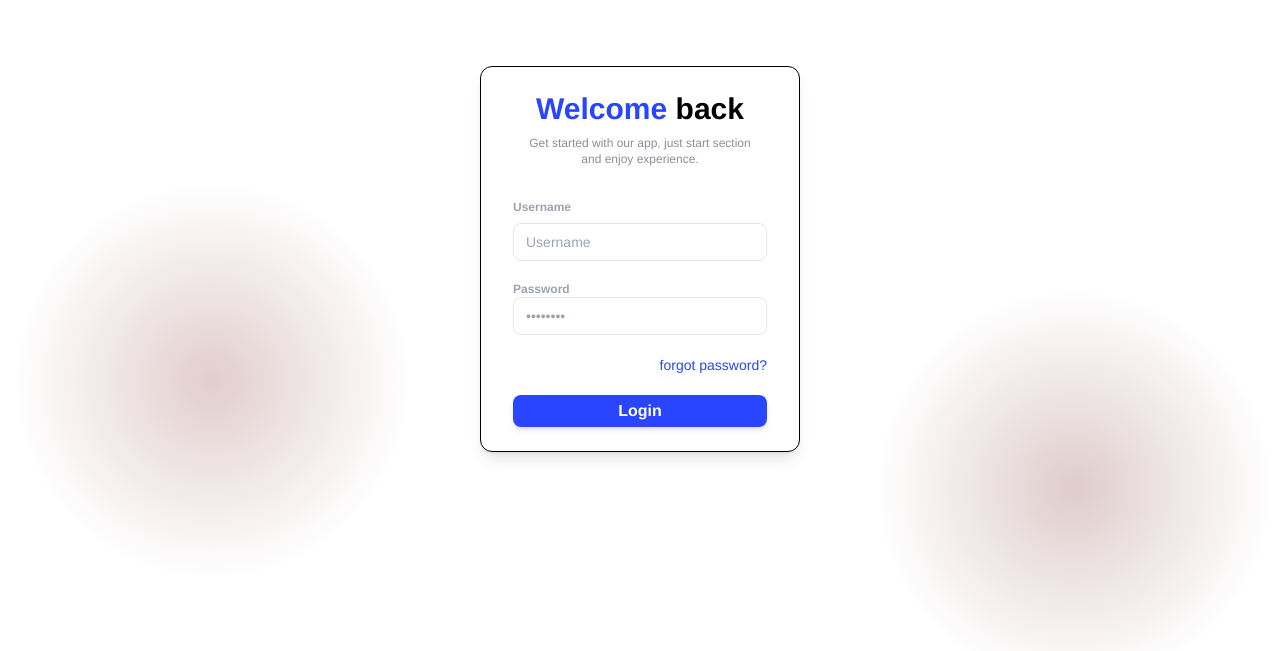
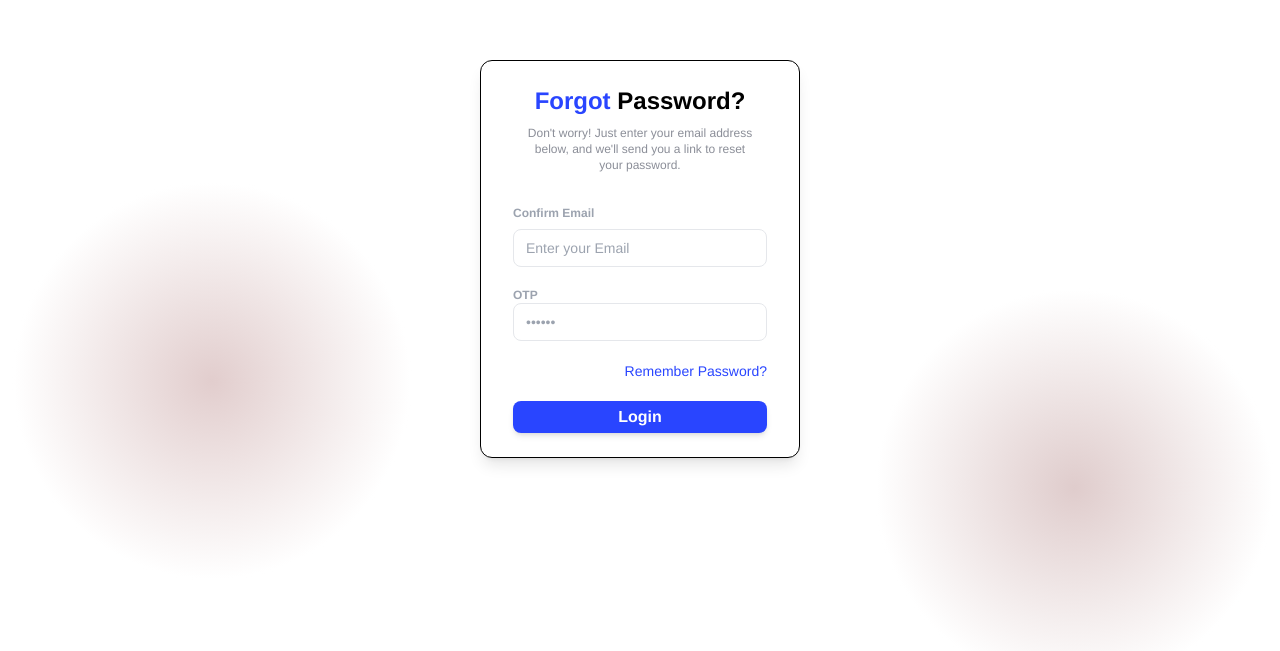
Before and after one commit to Alforia/MarketAi-Tester, a React (Vite) app: page /login in a window 1280 px wide. Shown: the part 149-800 px from the top of the page. Built offline with nearby package versions, Linux system fonts and the light colour scheme; a web font is replaced by a local one.

Commit message:
forgot page added

```diff
--- /dev/null
+++ b/src/Components/Login-Signup/Forgot.jsx
@@ -0,0 +1,40 @@
+import React from 'react'
+
+const Forgot = ({switchToLogin}) => {
+  return (
+    <div className="w-screen min-h-screen flex items-center justify-center  px-4 sm:px-6 lg:px-8">
+            <div className="relative py-3 sm:max-w-xs sm:mx-auto">
+                <div className="min-h-96 px-8 py-6 mt-4 text-left bg-white border-black border rounded-xl shadow-lg">
+                    <div className="flex flex-col justify-center items-center h-full select-none">
+                        <div className="flex flex-col items-center justify-center gap-2 mb-8">
+
+                            <h1 className="text-2xl font-bold">
+                                <span className="text-primary">Forgot</span> Password?
+                            </h1>
+                            <span className="m-0 text-xs max-w-[90%] text-center text-[#8B8E98]">Don't worry! Just enter your email address below, and we'll send you a link to reset your password.
+                            </span>
+                        </div>
+                        <div className="w-full flex flex-col gap-2">
+                            <label className="font-semibold text-xs text-gray-400 ">Confirm Email</label>
+                            <input className="border rounded-lg px-3 py-2 mb-5 text-sm w-full outline-none dark:border-gray-500 " placeholder="Enter your Email" />
+
+                        </div>
+                    </div>
+                    <div className="w-full flex flex-col gap-0">
+                        <label className="font-semibold text-xs text-gray-400 ">OTP</label>
+                        <input type="number" className=" border rounded-lg px-3 py-2 mb-5 text-sm w-full outline-none dark:border-gray-500 " placeholder="••••••"/>
+                        <div className=' flex items-end justify-end w-full' onClick={switchToLogin}>
+                            <p className=' text-primary hover:text-blue-700 cursor-pointer text-sm'>Remember Password?</p>
+                        </div>
+
+                    </div>
+                    <div className="mt-5">
+                        <button className="py-1 px-8 bg-primary hover:bg-blue-700 focus:ring-offset-blue-200 text-white w-full transition ease-in duration-200 text-center text-base font-semibold shadow-md focus:outline-none focus:ring-2 focus:ring-offset-2 rounded-lg cursor-pointer select-none">Login</button>
+                    </div>
+                </div>
+            </div>
+        </div>
+  )
+}
+
+export default Forgot
--- a/src/Components/Login-Signup/Login.jsx
+++ b/src/Components/Login-Signup/Login.jsx
@@ -1,10 +1,7 @@
-import React, { useState } from 'react';
-import { useNavigate } from 'react-router-dom';
-
-const Login = () => {
+import React from 'react';
 
 
-
+const Login = ({switchToForgot}) => {
 
     return (
         <div className="w-screen min-h-screen flex items-center justify-center  px-4 sm:px-6 lg:px-8">
@@ -28,8 +25,8 @@ const Login = () => {
                     <div className="w-full flex flex-col gap-0">
                         <label className="font-semibold text-xs text-gray-400 ">Password</label>
                         <input type="password" className="border rounded-lg px-3 py-2 mb-5 text-sm w-full outline-none dark:border-gray-500 " placeholder="••••••••" />
-                        <div className=' flex items-end justify-end w-full'>
-                            <p className=' text-primary text-sm'>forgot password?</p>
+                        <div className=' flex items-end justify-end w-full' onClick={switchToForgot}>
+                            <p className=' text-primary text-sm hover:text-blue-700 cursor-pointer' >forgot password?</p>
                         </div>
 
                     </div>
--- a/src/Pages/LoginPage.jsx
+++ b/src/Pages/LoginPage.jsx
@@ -2,10 +2,10 @@ import React, { useState } from 'react'
 import Login from '../Components/Login-Signup/Login'
 import Signup from '../Components/Login-Signup/Signup';
 import MeshGradientBackground from '../MeshGradientBackground';
-import Navbar from '../Components/Navbar';
+import Forgot from '../Components/Login-Signup/Forgot';
 
 const LoginPage = () => {
-  const [currentComponent , setCurrentComponent] = useState ("login");
+  const [currentComponent , setCurrentComponent] = useState ("forgot");
 
   const switchToLogin =()=>{
     setCurrentComponent('login')
@@ -15,12 +15,17 @@ const LoginPage = () => {
     setCurrentComponent('signup')
   }
 
+  const switchToForgot = ()=>{
+    setCurrentComponent('forgot')
+    console.log("clicked");
+  }
+
   return (
     <div className=' w-full h-screen flex justify-center items-center px-8'>
       <MeshGradientBackground/>
       {
         currentComponent === "login" && (
-          <Login switchToSignup={switchToSignup}/>
+          <Login switchToSignup={[switchToSignup, switchToForgot]}/>
         )
       }
       {
@@ -28,6 +33,11 @@ const LoginPage = () => {
           <Signup switchToLogin={switchToLogin}/>
         )
       }
+      {
+        currentComponent === "forgot" && (
+          <Forgot switchToLogin={switchToLogin}/>
+        )
+      }
     </div>
   )
 }
```
Also changed, not shown: src/index.css (line endings or trailing spaces).
